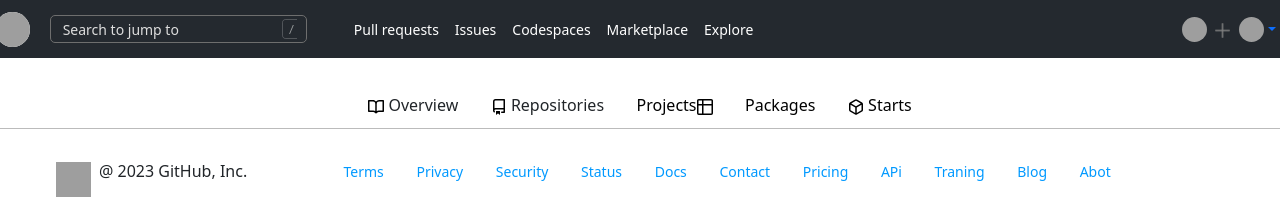
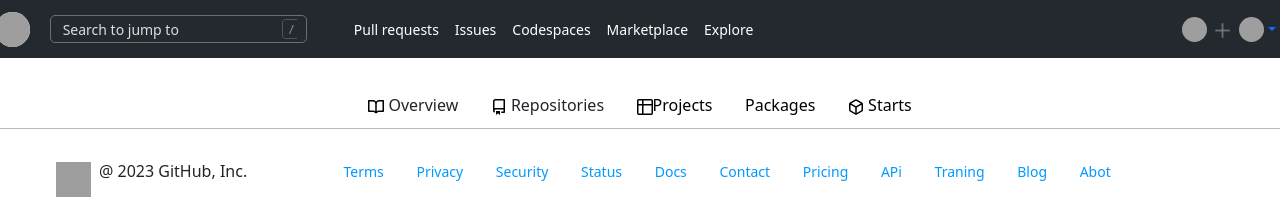
Before and after one commit to ShohsultonCode/Cloncha, a React (Vite) app: page / in a window 1280 px wide. Shown: the top 199 px of the page. Built offline with nearby package versions, Linux system fonts and the light colour scheme; no server answers; grey boxes are pictures that could not be loaded.

Commit message:
First commit

```diff
--- a/src/components/NavPartSec/index.jsx
+++ b/src/components/NavPartSec/index.jsx
@@ -23,7 +23,7 @@ const index = () => {
             <div className="maincha">
                 <li id="qizil"><NavLink to={"/"} className="nav-link mt-4"><svg aria-hidden="true" height="16" viewBox="0 0 16 16" version="1.1" width="16" data-view-component="true" class="octicon octicon-book UnderlineNav-octicon hide-sm"><path fill-rule="evenodd" d="M0 1.75A.75.75 0 01.75 1h4.253c1.227 0 2.317.59 3 1.501A3.744 3.744 0 0111.006 1h4.245a.75.75 0 01.75.75v10.5a.75.75 0 01-.75.75h-4.507a2.25 2.25 0 00-1.591.659l-.622.621a.75.75 0 01-1.06 0l-.622-.621A2.25 2.25 0 005.258 13H.75a.75.75 0 01-.75-.75V1.75zm8.755 3a2.25 2.25 0 012.25-2.25H14.5v9h-3.757c-.71 0-1.4.201-1.992.572l.004-7.322zm-1.504 7.324l.004-5.073-.002-2.253A2.25 2.25 0 005.003 2.5H1.5v9h3.757a3.75 3.75 0 011.994.574z"></path></svg> Overview</NavLink></li>
                 <li id="qizil"><NavLink to={"/rep"} className="nav-link mt-4"><svg aria-hidden="true" height="16" viewBox="0 0 16 16" version="1.1" width="16" data-view-component="true" class="octicon octicon-repo UnderlineNav-octicon hide-sm"><path fill-rule="evenodd" d="M2 2.5A2.5 2.5 0 014.5 0h8.75a.75.75 0 01.75.75v12.5a.75.75 0 01-.75.75h-2.5a.75.75 0 110-1.5h1.75v-2h-8a1 1 0 00-.714 1.7.75.75 0 01-1.072 1.05A2.495 2.495 0 012 11.5v-9zm10.5-1V9h-8c-.356 0-.694.074-1 .208V2.5a1 1 0 011-1h8zM5 12.25v3.25a.25.25 0 00.4.2l1.45-1.087a.25.25 0 01.3 0L8.6 15.7a.25.25 0 00.4-.2v-3.25a.25.25 0 00-.25-.25h-3.5a.25.25 0 00-.25.25z"></path></svg> Repositories <span className="allrep">{user.public_repos}</span></NavLink></li>
-                <li className="nav-link mt-4"><a className="sstt" href="https://github.com/ShohsultonCode?tab=projects" >Projects</a><svg aria-hidden="true" height="16" viewBox="0 0 16 16" version="1.1" width="16" data-view-component="true" class="octicon octicon-table UnderlineNav-octicon hide-sm"><path fill-rule="evenodd" d="M0 1.75C0 .784.784 0 1.75 0h12.5C15.216 0 16 .784 16 1.75v12.5A1.75 1.75 0 0114.25 16H1.75A1.75 1.75 0 010 14.25V1.75zM1.5 6.5v7.75c0 .138.112.25.25.25H5v-8H1.5zM5 5H1.5V1.75a.25.25 0 01.25-.25H5V5zm1.5 1.5v8h7.75a.25.25 0 00.25-.25V6.5h-8zm8-1.5h-8V1.5h7.75a.25.25 0 01.25.25V5z"></path></svg></li>
+                <li className="nav-link mt-4"><svg aria-hidden="true" height="16" viewBox="0 0 16 16" version="1.1" width="16" data-view-component="true" class="octicon octicon-table UnderlineNav-octicon hide-sm"><path fill-rule="evenodd" d="M0 1.75C0 .784.784 0 1.75 0h12.5C15.216 0 16 .784 16 1.75v12.5A1.75 1.75 0 0114.25 16H1.75A1.75 1.75 0 010 14.25V1.75zM1.5 6.5v7.75c0 .138.112.25.25.25H5v-8H1.5zM5 5H1.5V1.75a.25.25 0 01.25-.25H5V5zm1.5 1.5v8h7.75a.25.25 0 00.25-.25V6.5h-8zm8-1.5h-8V1.5h7.75a.25.25 0 01.25.25V5z"></path></svg><a className="sstt" href="https://github.com/ShohsultonCode?tab=projects" >Projects</a></li>
                 <li className="nav-link mt-4"><a className="sstt" href="https://github.com/ShohsultonCode?tab=packages">Packages</a> </li>
                 <li className="nav-link mt-4"><svg aria-hidden="true" height="16" viewBox="0 0 16 16" version="1.1" width="16" data-view-component="true" class="octicon octicon-package UnderlineNav-octicon hide-sm">
                     <path fill-rule="evenodd" d="M8.878.392a1.75 1.75 0 00-1.756 0l-5.25 3.045A1.75 1.75 0 001 4.951v6.098c0 .624.332 1.2.872 1.514l5.25 3.045a1.75 1.75 0 001.756 0l5.25-3.045c.54-.313.872-.89.872-1.514V4.951c0-.624-.332-1.2-.872-1.514L8.878.392zM7.875 1.69a.25.25 0 01.25 0l4.63 2.685L8 7.133 3.245 4.375l4.63-2.685zM2.5 5.677v5.372c0 .09.047.171.125.216l4.625 2.683V8.432L2.5 5.677zm6.25 8.271l4.625-2.683a.25.25 0 00.125-.216V5.677L8.75 8.432v5.516z"></path>
```
